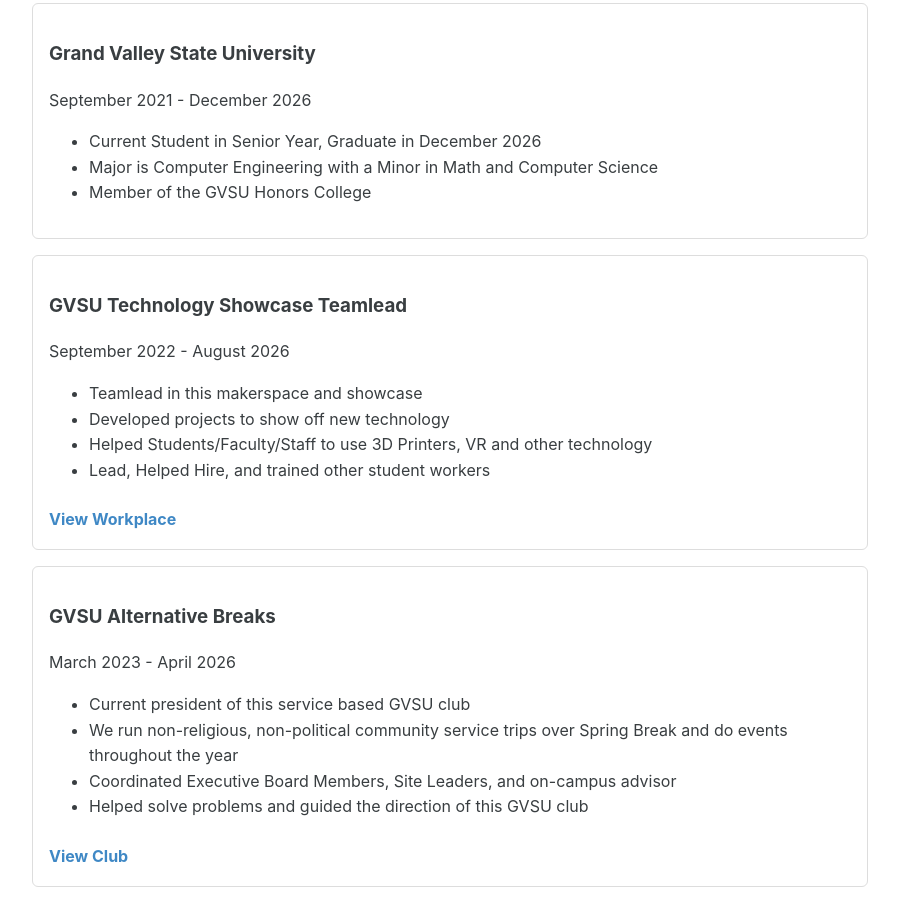
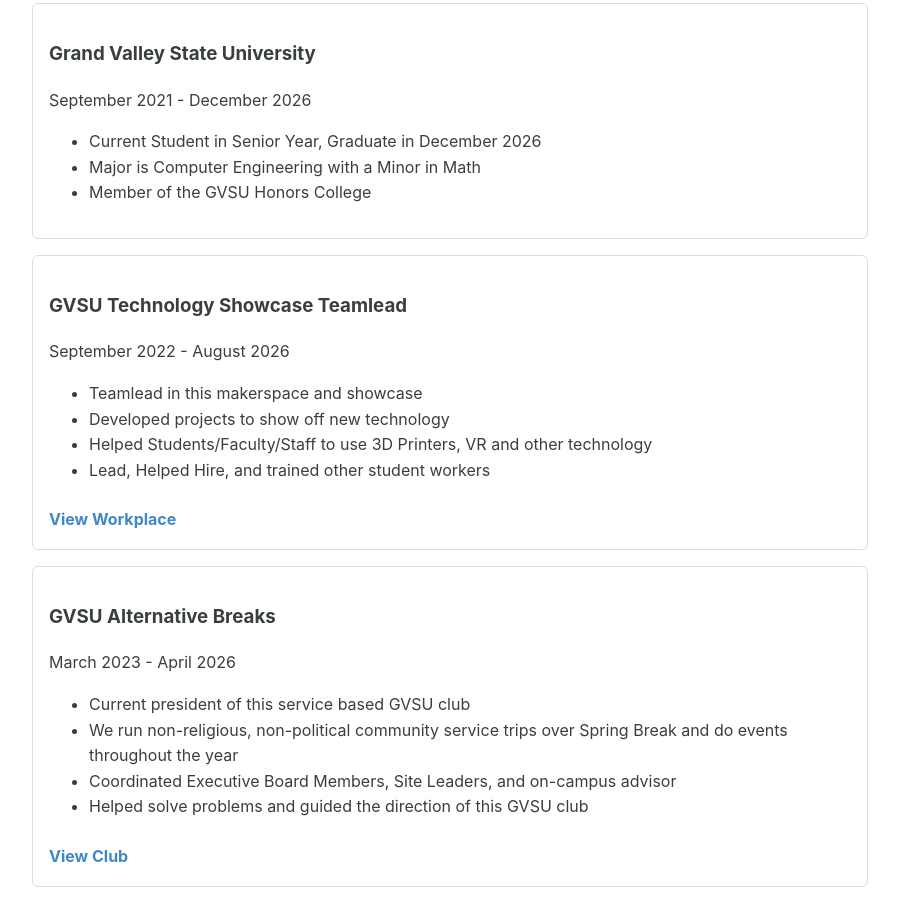
Before and after one commit to JoeyShotts/JoeyShotts.github.io, a plain HTML site: page index.html in a window 1280 px wide. Shown: the part 1544-2444 px from the top of the page, without its empty margins (190-1089 px from the left). Drawn offline with Linux system fonts and the light colour scheme.

Commit message:
Update index.html

```diff
--- a/index.html
+++ b/index.html
@@ -64,7 +64,7 @@
                 <p>September 2021 - December 2026</p>
                 <ul>
                     <li>Current Student in Senior Year, Graduate in December 2026</li>
-                    <li>Major is Computer Engineering with a Minor in Math and Computer Science</li>
+                    <li>Major is Computer Engineering with a Minor in Math</li>
                     <li>Member of the GVSU Honors College</li>
                 </ul>
             </div>
```
